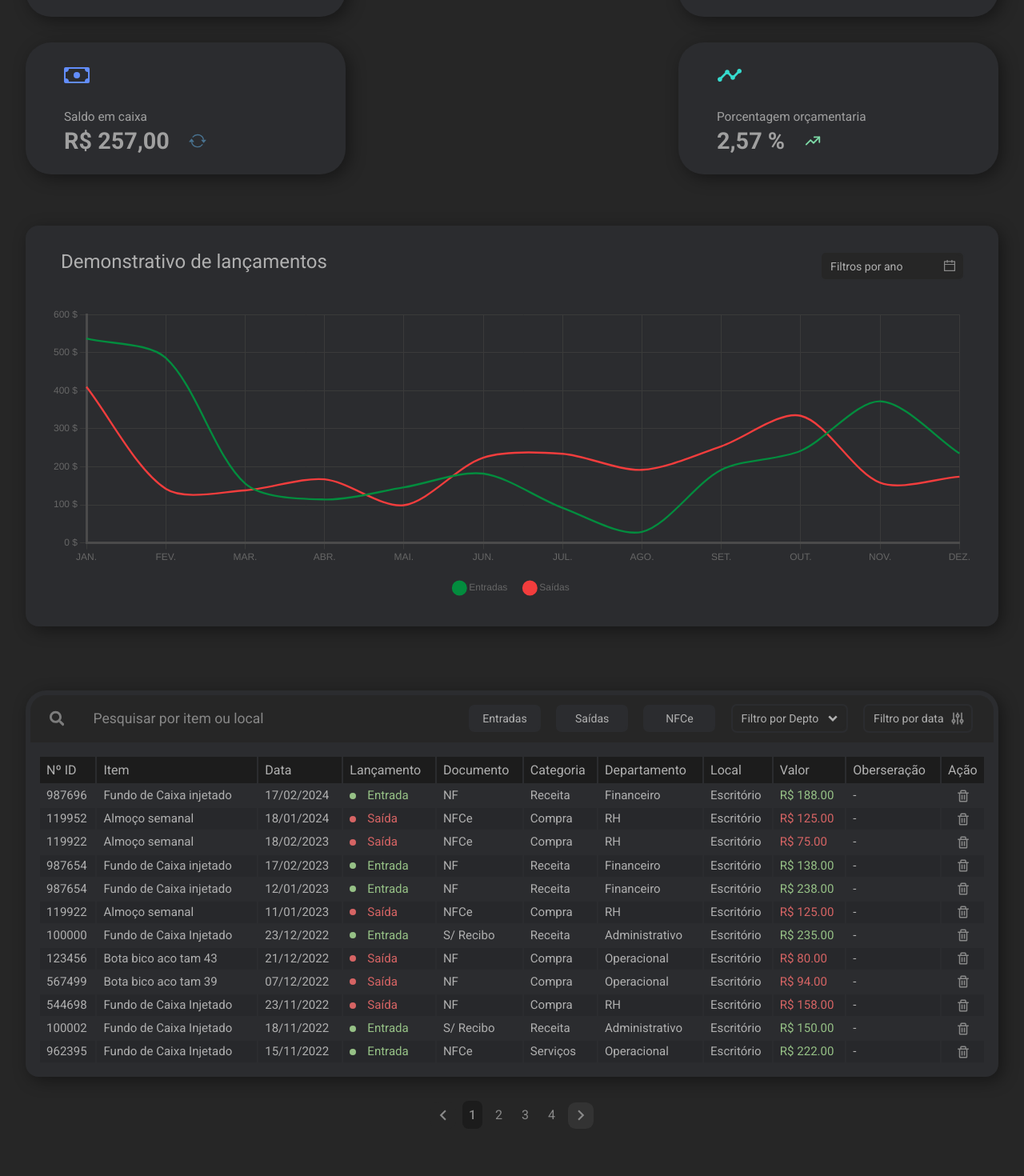
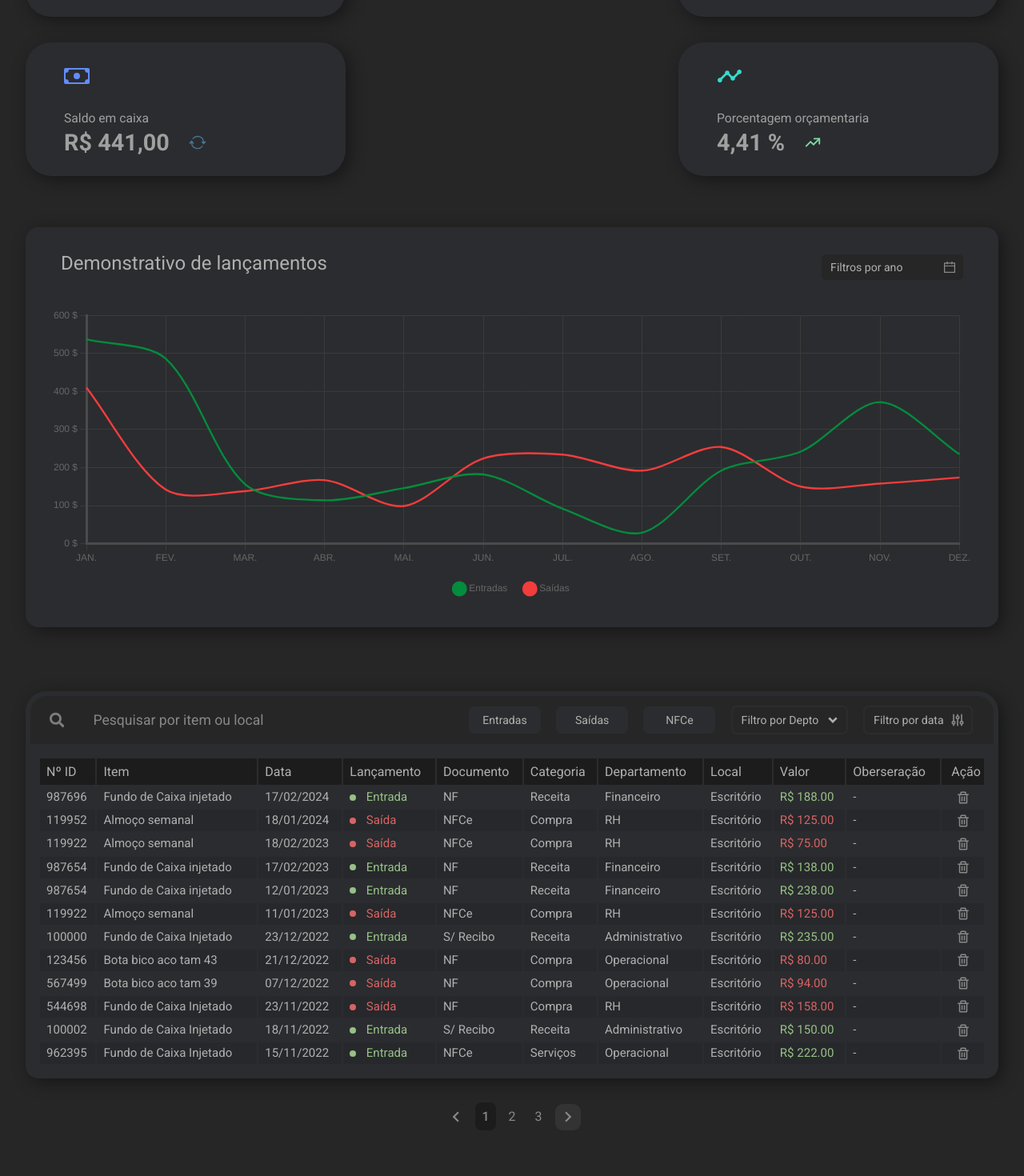
Before and after one commit to Fsouzza/chacal-servicev2, a React (Create React App) app: page / in a window 1280 px wide. Shown: the part 396-1866 px from the top of the page at 80% size. Built offline with nearby package versions, Linux system fonts and the light colour scheme.

Commit message:
responsive table

```diff
--- a/src/components/forms/selects/Select.tsx
+++ b/src/components/forms/selects/Select.tsx
@@ -1,6 +1,6 @@
 import styles from '../FormsFields.module.scss';
 
-interface Props {
+interface PropsSelect {
   placeholder: string
   required?: boolean
   setSelected: React.Dispatch<React.SetStateAction<string>>
@@ -8,7 +8,7 @@ interface Props {
   itens: string[] | number[]
 }
 
-export const Select = (props: Props) => {
+export const Select = (props: PropsSelect) => {
   const placeholderModificada = `${props.placeholder}`;
 
   return(
--- a/src/data/itens.ts
+++ b/src/data/itens.ts
@@ -278,18 +278,6 @@ export const items: Item[] = [
     obs: '-'
   },
   {
-    date: new Date(2022, 9, 16),
-    lancamentos: 'Saída',
-    categoria: 'Serviços',
-    departamento: 'Administrativo',
-    tipo: 'NFCe',
-    id: 634568,
-    local: 'Central & Refrigeração',
-    item: 'Manutenção de equip. Split',
-    valor: 184.00,
-    obs: '-'
-  },
-  {
     date: new Date(2022, 11, 23),
     lancamentos: 'Entrada',
     categoria: 'Receita',
--- a/src/pages/fluxoCaixa/cards/card/card.module.scss
+++ b/src/pages/fluxoCaixa/cards/card/card.module.scss
@@ -23,7 +23,7 @@
 		transition: 0.18s;
   	}
   	&__titulo{
-		@include title(.96em, 400);
+		@include title(.98em, 400);
 		margin: 1.5em 0 .3em 0;
 	}
 	&__descricao{
--- a/src/pages/fluxoCaixa/tabelaRegistro/tabelaRegistro.module.scss
+++ b/src/pages/fluxoCaixa/tabelaRegistro/tabelaRegistro.module.scss
@@ -13,6 +13,9 @@
 .secao{
   background-color: transparent;
   margin: 0 2em;
+  .tableContent{
+    filter: drop-shadow($sombra);
+    overflow-x: auto;
     .table{
       background-color: $cor-card;
       border-bottom-left-radius: 1em;
@@ -26,16 +29,41 @@
         background-color: $cor-preta;
         display: table-header-group;
         @include td(1em, 400, 2.1, 8px);
+        tr{
+          td{
+            &:last-child{
+              align-items: center;
+              text-align: center;
+            }
+          }
+        }
       }
       tbody{
         display: table-row-group;
+        tr{
+          cursor: pointer;
+          &:nth-of-type(even){
+            background-color: #27282b;
+          }
+          &:hover{
+            background-color: $cor-hover;
+          }
           td{
             align-items: center;
             @include td(.94em, 400, 1.8, 8px);
             &:nth-child(4){
               align-items: center;
               display: flex;
-          gap: .4em;
+              gap: .3em;
+            }
+            div{
+              align-items: center;
+              border-radius: 50%;
+              display: flex;
+              height: 8px;
+              justify-content: center;
+              margin-left: 8px;
+              width: 8px;
             }
             .trash{
               align-items: center;
@@ -50,24 +78,9 @@
               }
             }
           }
-      tr{
-        &:nth-of-type(even){
-          background-color: #27282b;
         }
       }
     }
-    div{
-      align-items: center;
-      border-radius: 50%;
-      display: flex;
-      height: 8px;
-      justify-content: center;
-      margin-left: 8px;
-      width: 8px;
-    }
-  }
-  .tableContent{
-    filter: drop-shadow($sombra);
   }
   .pagination{
     align-items: center;
```
Also changed, not shown: 1 other file (tests, documents, lock files or other folders). Lines whose indentation alone changed are shown as unchanged.
